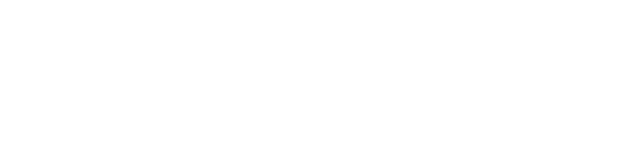
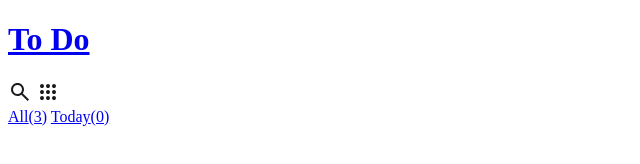
Before and after one commit to 1esther6624-hue/toDoList, a plain HTML site: page index.html in a window 1280 px wide. Shown: the whole page, without its empty margins (0-640 px from the left). Drawn offline with Linux system fonts and the light colour scheme.

Commit message:
header html 완성

```diff
--- a/index.html
+++ b/index.html
@@ -5,7 +5,7 @@
     <meta name="viewport" content="width=device-width, initial-scale=1.0">
     <meta name="description" content="">
     <meta name="keywords" content="">
-    <title>Document</title>
+    <title>투두리스트 앱</title>
     <!-- 웹글꼴 -->
     <!-- 파비콘 -->
     <link rel="shortcut icon" href="favicon.ico" type="image/x-icon">
@@ -13,6 +13,23 @@
     <link rel="stylesheet" href="./styles/index.css">
 </head>
 <body>
-
+    <div id="wrap">
+        <header>
+            <!-- 1행 -->
+            <div class="logo_search_menu">
+                <h1><a href="#">To Do</a></h1>
+                <div class="search_menu">
+                    <a href="#" class="search_btn"><img src="./images/search.svg" alt="검색하기"></a>
+                    <a href="#" class="all_menu_btn"><img src="./images/all_menu.svg" alt="전체메뉴"></a>
+                </div>
+            </div>
+            <!-- 2행 -->
+            <nav>
+                <a href="#" class="all active">All<span class="num">(3)</span></a>
+                <a href="#" class="today">Today<span class="num">(0)</span></a>
+            </nav>
+        </header>
+        <main></main>
+    </div><!-- e: #wrap -->
 </body>
 </html>
```
Also changed, not shown: images/all_menu.svg (added), images/search.svg (added).
